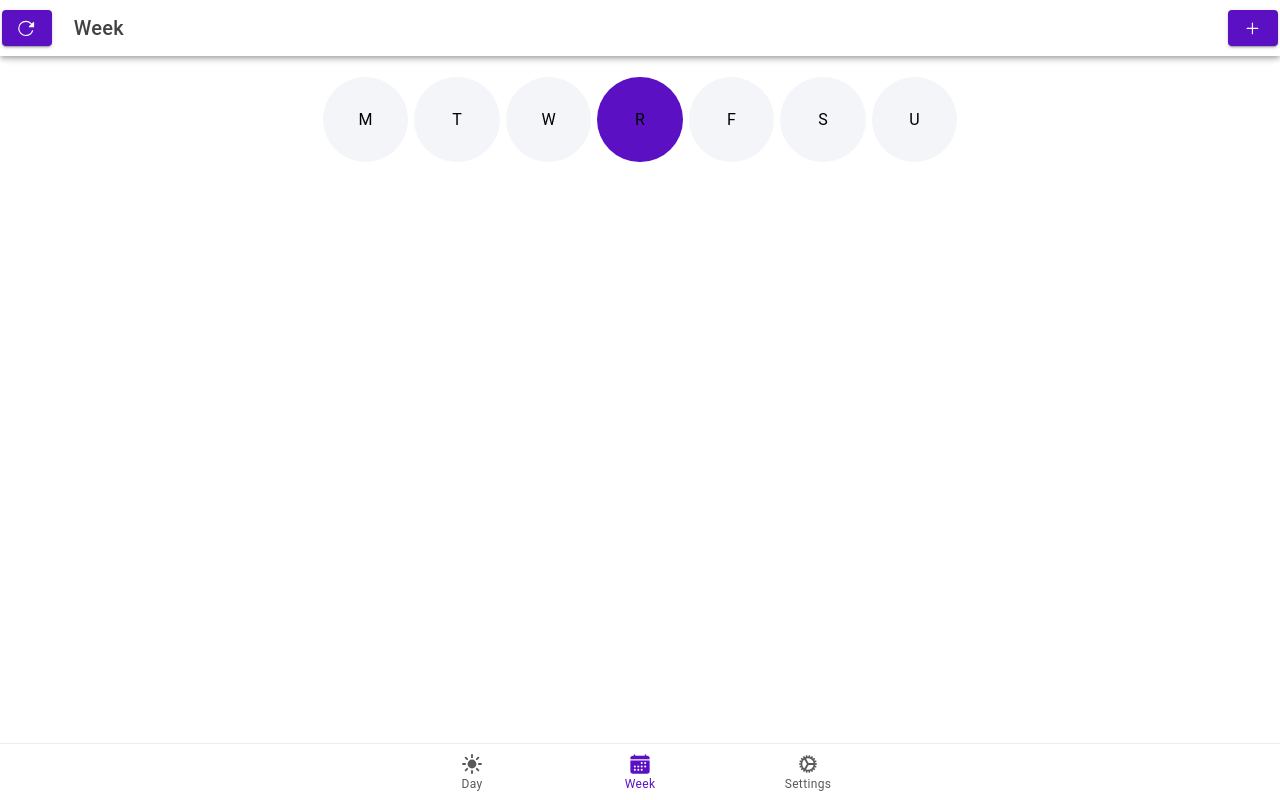
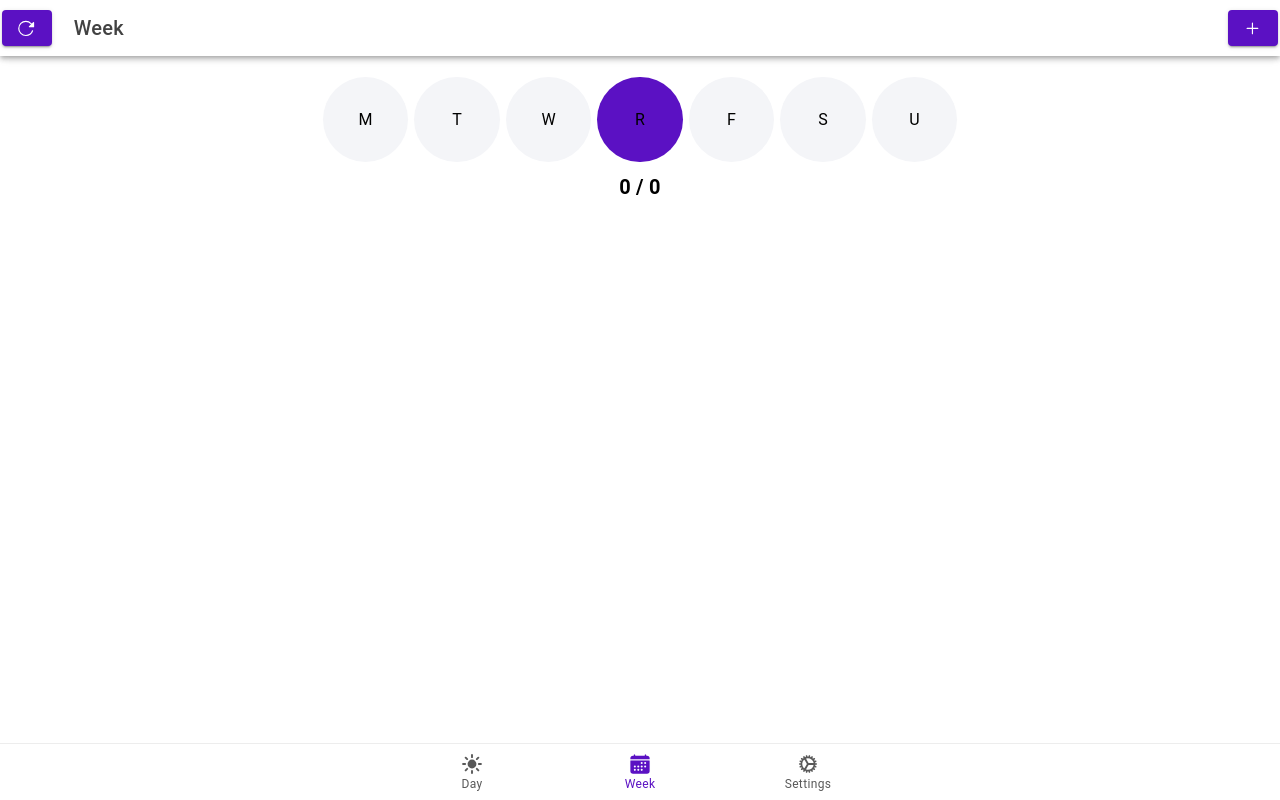
Before and after one commit to L42ARO/karpiem, a React (Vite) app in the folder karpiem_react/karpiem/: page /tab2 in a window 1280 px wide. Built offline with nearby package versions, Linux system fonts and the light colour scheme; no server answers.

Commit message:
label for total poms week view. Closes #16

```diff
--- a/karpiem_react/karpiem/src/pages/Tab2.tsx
+++ b/karpiem_react/karpiem/src/pages/Tab2.tsx
@@ -1,23 +1,55 @@
-import { IonButton, IonCol, IonContent, IonGrid, IonHeader, IonIcon, IonPage, IonRefresher, IonRefresherContent, IonRow, IonTitle, IonToolbar, RefresherEventDetail } from '@ionic/react';
+import { IonButton, IonCard, IonCol, IonContent, IonGrid, IonHeader, IonIcon, IonItem, IonLabel, IonPage, IonRefresher, IonRefresherContent, IonRow, IonTitle, IonToolbar, RefresherEventDetail } from '@ionic/react';
 import ExploreContainer from '../components/ExploreContainer';
 import './Tab2.css';
 import { add, reload, timeOutline } from 'ionicons/icons';
 import { useEffect, useState } from 'react';
+import { useServer } from '../context/serverContext';
 
+interface WeekActivityResponse{
+  id: string;
+  name: string;
+  w_poms: number;
+  w_done: number;
+  full: boolean;
+}
+interface WeekActivitiesResponse{
+  dailies: WeekActivityResponse[];
+  weeklies: WeekActivityResponse[];
+  total_poms: number;
+  total_done: number;
+}
 const Tab2: React.FC = () => {
   const [today, setToday] = useState<'M' | 'T' | 'W' | 'R' | 'F' | 'S' | 'U'>('M');
+  const {serverURL} = useServer();
+  const [weekActivitiesResponse, setWeekActivitiesResponse] = useState<WeekActivitiesResponse>();
+  const [total_poms, setTotalPoms] = useState<number>(0);
+  const [total_done, setTotalDone] = useState<number>(0);
 
   useEffect(() => {
     //Figure out what day it is
     const present = new Date();
     const day = present.getDay();
     setToday(day == 0 ? 'U' : day == 1 ? 'M' : day == 2 ? 'T' : day == 3 ? 'W' : day == 4 ? 'R' : day == 5 ? 'F' : 'S');
+    getWeekActivities();
   }, []);
   function handleRefresh(event: CustomEvent<RefresherEventDetail>) {
     setTimeout(() => {
+      //Use await to get week activities
+      getWeekActivities();
       event.detail.complete();
     }, 1000);
   }
+  //Make async function to get week activities
+  async function getWeekActivities(){
+    const res = await fetch(serverURL + '/week_activities');
+    const data: WeekActivitiesResponse = await res.json();
+    console.log(data);
+    setWeekActivitiesResponse(data);
+    setTotalPoms(data.total_poms);
+    setTotalDone(data.total_done);
+    return data;
+  }
+
   return (
     <IonPage>
       <IonHeader>
@@ -45,6 +77,11 @@ const Tab2: React.FC = () => {
               </IonCol>
             })}
           </IonRow>
+          <IonRow className='ion-justify-content-center ion-padding-horizontal'>
+            <IonCol size='auto'>
+              <IonTitle size='large'> <b>{total_done} / {total_poms}</b> </IonTitle>
+            </IonCol>
+          </IonRow>
         </IonGrid>
       </IonContent>
     </IonPage>
```
